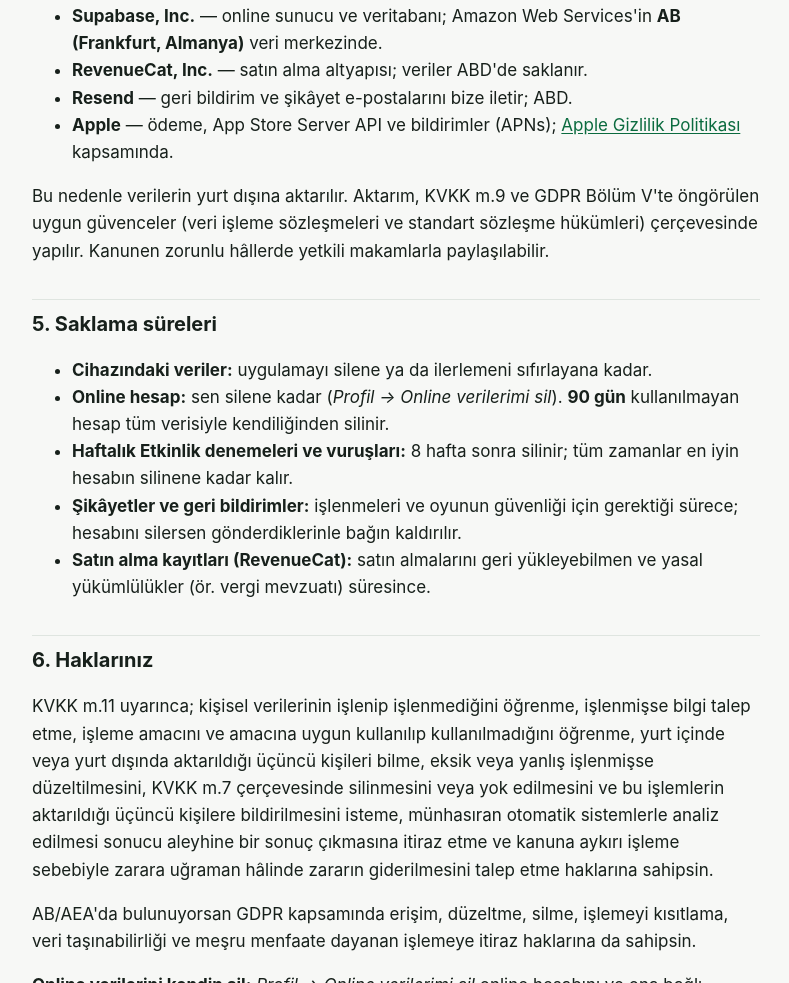
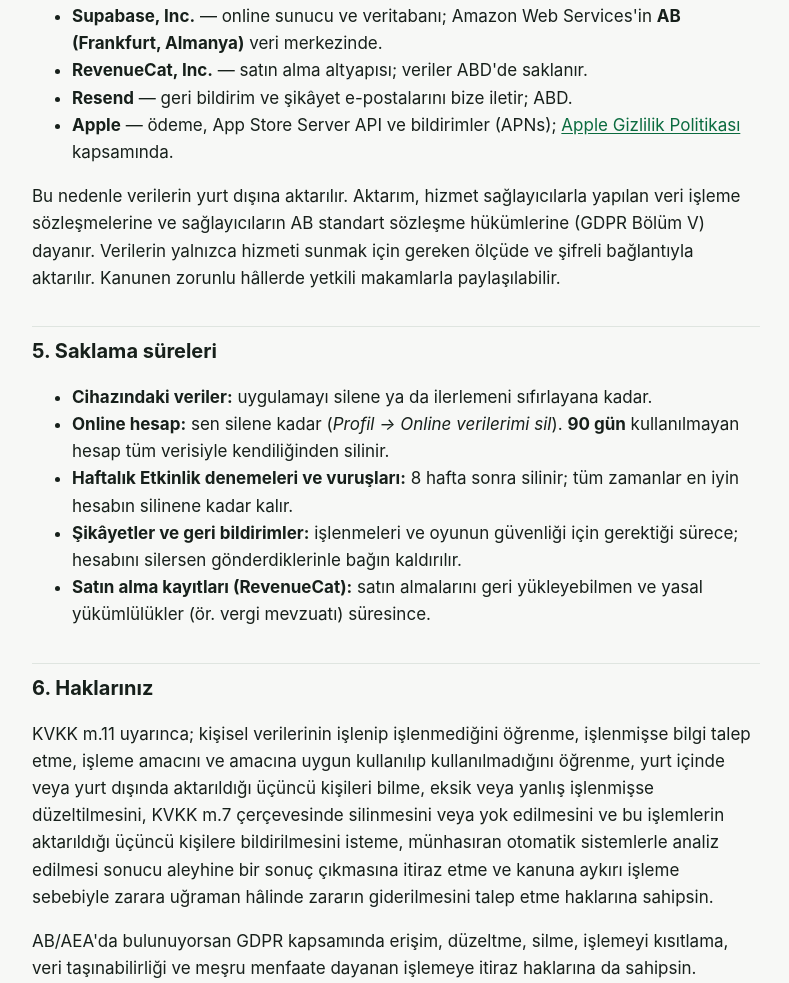
Before and after one commit to iyisoybilal/altin-nesil, a plain HTML site: page gizlilik/index.html in a window 1280 px wide. Shown: the part 3905-4888 px from the top of the page, without its empty margins (244-1033 px from the left). Drawn offline with Linux system fonts and the light colour scheme.

Commit message:
Gizlilik: yurt dışı aktarım cümlesi gerçeğe uygun (DPA + AB SCC)
Co-Authored-By: Claude Opus 5.5 <noreply@anthropic.com>

```diff
--- a/gizlilik/index.html
+++ b/gizlilik/index.html
@@ -91,7 +91,7 @@
   <li><strong>Resend</strong> — geri bildirim ve şikâyet e-postalarını bize iletir; ABD.</li>
   <li><strong>Apple</strong> — ödeme, App Store Server API ve bildirimler (APNs); <a href="https://www.apple.com/legal/privacy/" rel="noopener">Apple Gizlilik Politikası</a> kapsamında.</li>
 </ul>
-<p>Bu nedenle verilerin yurt dışına aktarılır. Aktarım, KVKK m.9 ve GDPR Bölüm V'te öngörülen uygun güvenceler (veri işleme sözleşmeleri ve standart sözleşme hükümleri) çerçevesinde yapılır. Kanunen zorunlu hâllerde yetkili makamlarla paylaşılabilir.</p>
+<p>Bu nedenle verilerin yurt dışına aktarılır. Aktarım, hizmet sağlayıcılarla yapılan veri işleme sözleşmelerine ve sağlayıcıların AB standart sözleşme hükümlerine (GDPR Bölüm V) dayanır. Verilerin yalnızca hizmeti sunmak için gereken ölçüde ve şifreli bağlantıyla aktarılır. Kanunen zorunlu hâllerde yetkili makamlarla paylaşılabilir.</p>
 
 <h2 id="5">5. Saklama süreleri</h2>
 <ul>
```
Also changed, not shown: privacy/index.html (+1 -1 lines).
